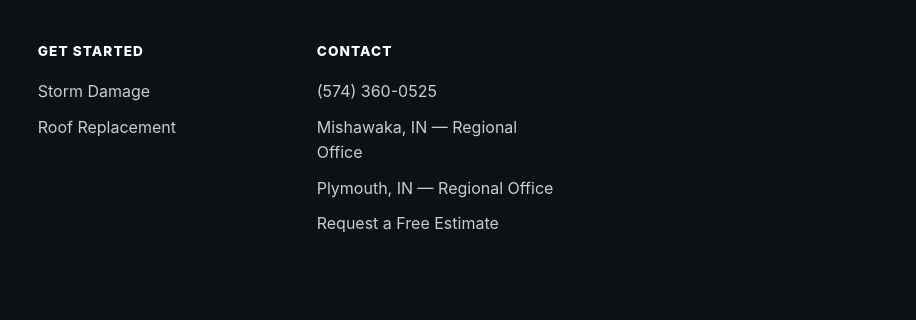
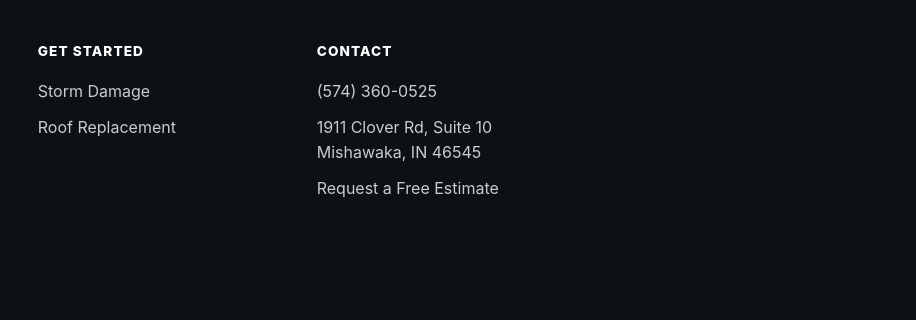
Before and after one commit to justjoe19/NoLimitRoofing, an Astro site: page / in a window 1280 px wide. Shown: the part 3332-3652 px from the top of the page, 364-1280 px from the left. Built offline with nearby package versions, Linux system fonts and the light colour scheme; Astro itself is replaced by a stand-in of ours.

Commit message:
Update office address and add credit to 404 footer
- Replace 1821 Clover Rd Unit 2 with 1911 Clover Rd Suite 10 (structured data, shelved Mishawaka page, README)
- Footer Contact: replace the Mishawaka and Plymouth regional-office lines with the street address
- Add "Website by Michiana.dev" credit to the 404 page footer

Co-Authored-By: Claude Sonnet 5.5 <noreply@anthropic.com>
Claude-Session: https://claude.ai/code/session_01S3CLd29XLYx4KKF1z3Hzxu

```diff
--- a/src/components/Footer.astro
+++ b/src/components/Footer.astro
@@ -22,8 +22,7 @@
       <p class="footer-h">Contact</p>
       <ul>
         <li><a href="tel:+15743600525">(574) 360-0525</a></li>
-        <li><span>Mishawaka, IN — Regional Office</span></li>
-        <li><span>Plymouth, IN — Regional Office</span></li>
+        <li><address style="font-style:normal">1911 Clover Rd, Suite 10<br />Mishawaka, IN 46545</address></li>
         <li><a href="/roof-replacement.html#inspection">Request a Free Estimate</a></li>
       </ul>
     </div>
--- a/src/content/locations/mishawaka.md
+++ b/src/content/locations/mishawaka.md
@@ -31,7 +31,7 @@ guides:
     href: "/commercial/maintenance.html"
 faqs:
   - question: "Is No Limit Roofing actually based in Mishawaka?"
-    answer: "Yes. Our regional office is at 1821 Clover Rd in Mishawaka, and this is where the company has operated since 2010. We also have a regional office in Plymouth, Indiana."
+    answer: "Yes. Our regional office is at 1911 Clover Rd in Mishawaka, and this is where the company has operated since 2010. We also have a regional office in Plymouth, Indiana."
   - question: "Do you work on both older homes near downtown Mishawaka and newer subdivisions?"
     answer: "Yes. Older homes and newer construction call for different approaches, from checking decking condition on an older roof to matching a manufacturer's installation requirements on a newer one. We'll tell you what your particular roof needs at the free inspection."
   - question: "Can you roof a commercial building or shop in Mishawaka?"
--- a/src/pages/404.astro
+++ b/src/pages/404.astro
@@ -37,6 +37,7 @@ import "../styles/global.css";
 <footer class="site-footer">
   <div class="container footer-bottom">
     <span>&copy; <span id="year">{new Date().getFullYear()}</span> No Limit Roofing. All rights reserved.</span>
+    <span>Website by <a href="https://michiana.dev" target="_blank" rel="noopener" class="font-bold text-white hover:text-accent-light">Michiana.dev</a></span>
   </div>
 </footer>
 <script is:inline>document.getElementById("year").textContent = new Date().getFullYear();</script>
--- a/src/pages/index.astro
+++ b/src/pages/index.astro
@@ -24,7 +24,7 @@ const schema = [
       { "@type": "AdministrativeArea", name: "Cass County, MI" },
     ],
     address: [
-      { "@type": "PostalAddress", streetAddress: "1821 Clover Rd, Unit 2", addressLocality: "Mishawaka", addressRegion: "IN", postalCode: "46545", addressCountry: "US" },
+      { "@type": "PostalAddress", streetAddress: "1911 Clover Rd, Suite 10", addressLocality: "Mishawaka", addressRegion: "IN", postalCode: "46545", addressCountry: "US" },
       { "@type": "PostalAddress", addressLocality: "Plymouth", addressRegion: "IN", addressCountry: "US" },
     ],
     sameAs: [
```
Also changed, not shown: README.md.
